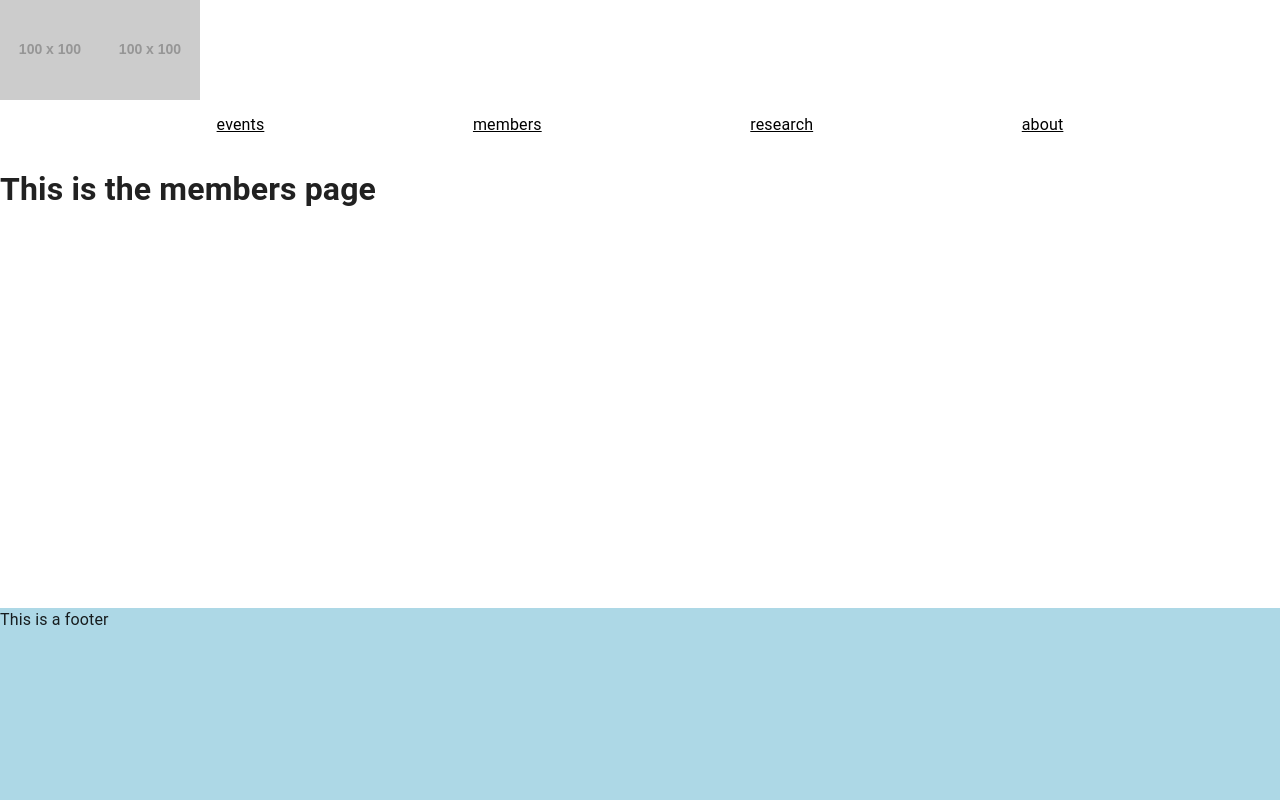
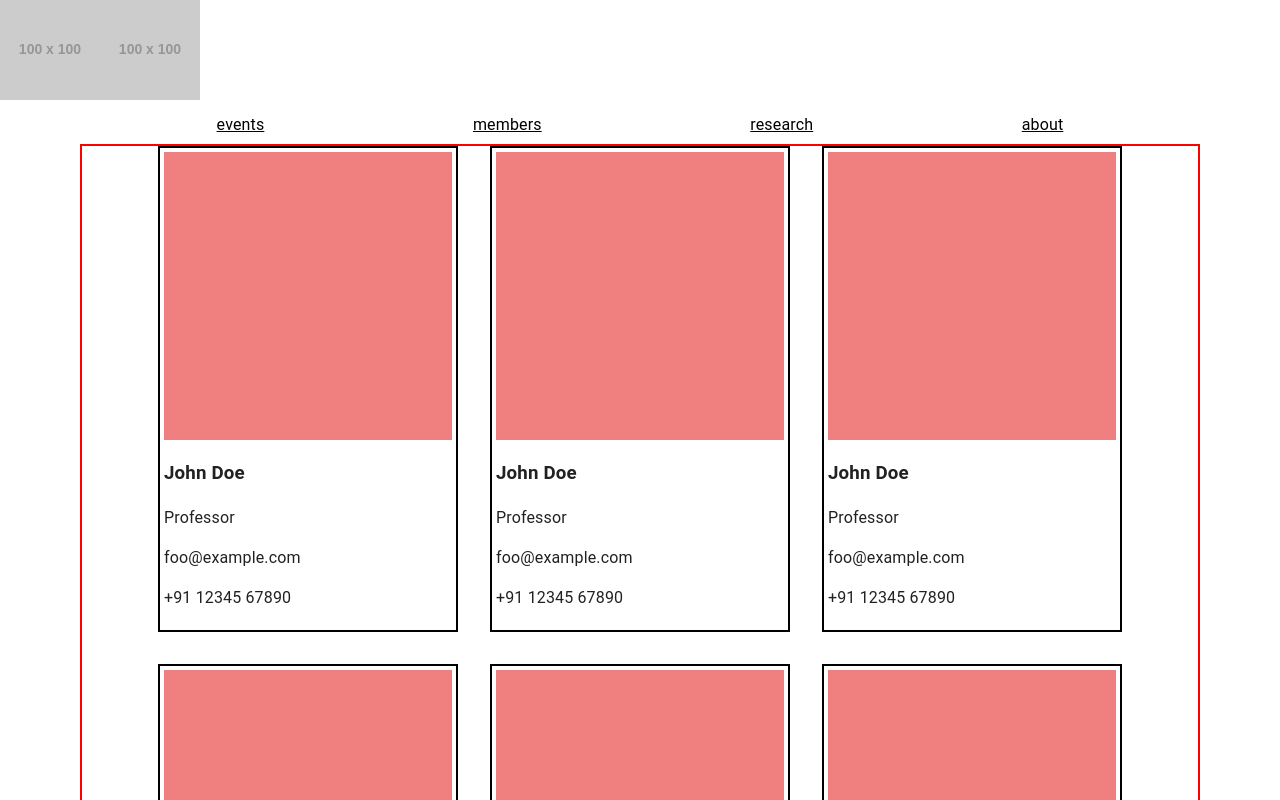
Before and after one commit to AdityaAnuragi/cyber-sec-landing, a React (Vite) app: page /members in a window 1280 px wide. Shown: the top 800 px of the page. Built offline with nearby package versions, Linux system fonts and the light colour scheme.

Commit message:
members page done with placeholder data

```diff
--- /dev/null
+++ b/src/Layouts/AllMembers/AllMembers.module.scss
@@ -0,0 +1,16 @@
+.container {
+  width: 90vw;
+  max-width: 70rem;
+  margin-left: auto;
+  margin-right: auto;
+
+  border: 2px solid red;
+
+  display: flex;
+  justify-content: center;
+  flex-wrap: wrap;
+
+  gap: 2rem;
+
+
+}
--- /dev/null
+++ b/src/Layouts/AllMembers/AllMembers.tsx
@@ -0,0 +1,16 @@
+import { PersonDetails } from "../../components/PersonDetails/PersonDetails";
+
+import AllMembersStyles from "./AllMembers.module.scss"
+
+export function AllMembers() {
+  return (
+    <div className={`${AllMembersStyles.container}`} >
+      <PersonDetails />
+      <PersonDetails />
+      <PersonDetails />
+      <PersonDetails />
+      <PersonDetails />
+      <PersonDetails />
+    </div>
+  )
+}
--- /dev/null
+++ b/src/components/PersonDetails/PersonDetails.module.scss
@@ -0,0 +1,23 @@
+.container {
+  border: 2px solid black;
+  padding: 0.25rem;
+  width: 30%;
+  max-width: 18.75rem;
+  min-width: 12.5rem;
+  // max-width: 14rem;
+  // min-width: 10rem;
+
+  flex: 2 1 auto;
+
+}
+
+.imagePlaceholder {
+  width: 100%;
+  aspect-ratio: 1/1;
+  background-color: lightcoral;
+}
+
+// .img {
+//   max-width: 13rem;
+//   max-width: 9rem;
+// }
--- /dev/null
+++ b/src/components/PersonDetails/PersonDetails.tsx
@@ -0,0 +1,16 @@
+import PersonDetailsStyles from "./PersonDetails.module.scss"
+
+export function PersonDetails() {
+  return(
+    <>
+      <div className={`${PersonDetailsStyles.container}`} >
+        {/* <img src="https://picsum.photos/200/200" alt="Club member" className={`${PersonDetailsStyles.img}`} /> */}
+        <div className={`${PersonDetailsStyles.imagePlaceholder}`} ></div>
+        <h3>John Doe</h3>
+        <p>Professor</p>
+        <p>foo@example.com</p>
+        <p>+91 12345 67890</p>
+      </div>
+    </>
+  )
+}
--- a/src/main.tsx
+++ b/src/main.tsx
@@ -6,6 +6,7 @@ import CssBaseline from '@mui/material/CssBaseline'
 // import App from './App.tsx'
 import { HeaderAndNavBarLayout } from './Layouts/HeaderAndNavBarLayout/HeaderAndNavbarLayout.tsx';
 import { AllEvents } from './Layouts/AllEvents/AllEvents.tsx';
+import { AllMembers } from './Layouts/AllMembers/AllMembers.tsx';
 
 const router = createBrowserRouter([
   {
@@ -23,7 +24,7 @@ const router = createBrowserRouter([
       },
       {
         path: "/members",
-        element: <h1>This is the members page</h1>,
+        element: <AllMembers />,
         // errorElement: <ErrorPage />
       },
       {
```
